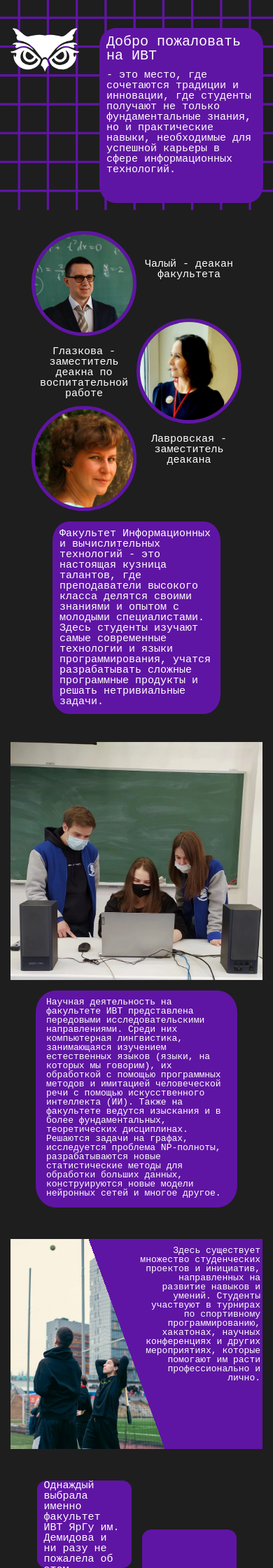
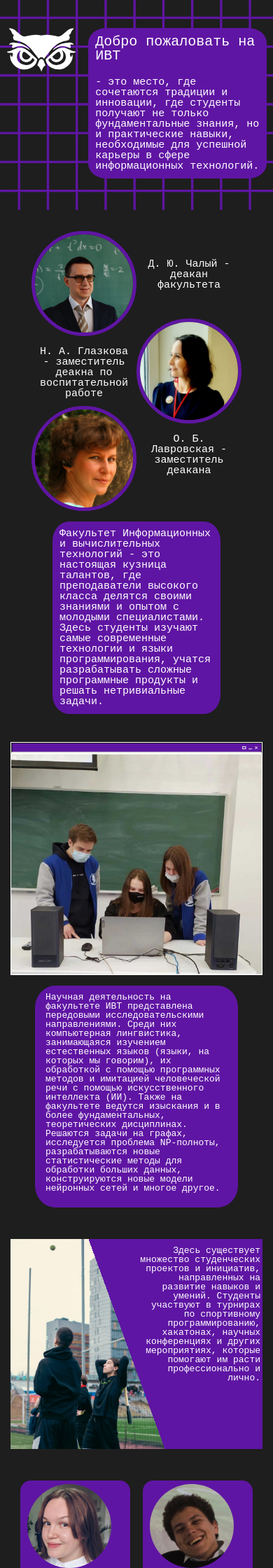
Before and after one commit to RAT-404/ivt_sait, a FastAPI app: page / in a window 390 px wide. Shown: the top 2240 px of the page at 70% size. Run offline with FastAPI, Linux system fonts and the light colour scheme; style sheets or scripts are compiled from the project's sources.

Commit message:
updated frontend styles and icons

```diff
--- a/app/templates/index.html
+++ b/app/templates/index.html
@@ -4,8 +4,8 @@
     <title>Расписание</title>
     <meta charset="UTF-8">
     <!-- <meta name="format-detection" content="telephone=no"> -->
-    <link rel="stylesheet" href="css//style.css">
-    <link rel="shortcut icon" href="favicon.ico">
+    <link rel="stylesheet" href="scss/style.css">
+    <link rel="shortcut icon" href="/vec_img/логотип.svg">
     <meta name="viewport" content="width=device-width, initial-scale=1.0, maximum-scale=1.0, user-scalable=0">
     <meta name="viewport" content="width=device-width, initial-scale=1.0">
 </head>
@@ -20,6 +20,7 @@
             </div>
             <div class="text-block">
                 <h1>Добро пожаловать на ИВТ</h1>
+                <h2>Извините но наш сайт не поддерживает ваше устройство :(</h2>
                 <p>- это место, где сочетаются традиции и инновации, где студенты получают не только фундаментальные знания, но и практические навыки, необходимые для успешной карьеры в сфере информационных технологий.</p>
             </div>
 
@@ -32,7 +33,7 @@
                             <img src="images/чалый.png" alt="Чалый">
                         </div>
                         <div id="под-текст">
-                            <p>Глазкова - заместитель деакна по воспитательной работе</p>
+                            <p>Н. А. Глазкова - заместитель деакна по воспитательной работе</p>
                         </div>
                         <div id="перс3" class="photo-prepod">
                             <img src="/images/лавровская.png" alt="лавровская">
@@ -40,13 +41,13 @@
                     </div>
                     <div id="правые-фото" class="hphotos">
                         <div id="под-текст">
-                            <p>Чалый - деакан факультета</p>
+                            <p>Д. Ю. Чалый - деакан факультета</p>
                         </div>
                         <div id="перс2" class="photo-prepod">
                             <img src="images/глазкова.png" alt="глазкова">
                         </div>
                         <div id="под-текст">
-                            <p>Лавровская - заместитель деакана</p>
+                            <p>О. Б. Лавровская - заместитель деакана</p>
                         </div>
                     </div>
 
@@ -57,8 +58,11 @@
                 </div>
             </div>
             <div id="окна-направлений" class="block">
+                <div class="border">
+                    <img src="/vec_img/окно1.svg" alt="окно">
+                </div>
                 <div class="photo-mesto">
-                    <img src="/images/ученые.png" alt="ученые">
+                    <img src="/images/ученые.jpeg" alt="окно">
                 </div>
                 <div class="text-block">
                     <p>Научная деятельность на факультете ИВТ представлена передовыми исследовательскими направлениями. Среди них компьютерная лингвистика, занимающаяся изучением естественных языков (языки, на которых мы говорим), их обработкой с помощью программных методов и имитацией человеческой речи с помощью искусственного интеллекта (ИИ). Также на факультете ведутся изыскания и в более фундаментальных, теоретических дисциплинах. Решаются задачи на графах, исследуется проблема NP-полноты, разрабатываются новые статистические методы для обработки больших данных, конструируются новые модели нейронных сетей и многое другое.</p>
@@ -74,19 +78,31 @@
             </div>
             <div id="отзывы" class="block">
                 <div id="левые" class="otzivi">
-                    <div class="text-block">
-                        <p>Однаждый выбрала именно факультет ИВТ ЯрГу им. Демидова и ни разу не пожалела об этом. Учебная программа не сильно легкая, зато интересная. Больше всего мне нравится, то что у нас на факультете много возможностей для активных студентов и точек роста как для профессиональной деятельности, так и в других интересных для меня сферах.</p>
+                    <div id="odin" class="text-block">
+                        <img src="/images/полина.png" alt="Полина">
+                        <p>Полина Горбачева - студентка группы ИВТ-12:</p>
+                        <p>Я выбрала именно факультет ИВТ ЯрГу им. Демидова и ни разу не пожалела об этом. Учебная программа сложная, но интересная. Больше всего мне нравится, то что у нас на факультете много возможностей для активных студентов и точек роста как для проф. деятельности, так и в других интересных для меня сферах.</p>
                     </div>
-                    <div class="text-block">
-
+                    <div id="dva" class="text-block">
+                        <img src="/images/Евгения.png" alt="Евгения">
+                        <p>Шалаева Евгения - студентка группы ИВТ-13:</p>
+                        <p>Обучение в ЯрГУ им. Демидова - это не только получение качественного образования, но и возможность раскрыть свой потенциал, приобрести ценный опыт и незабываемые впечатления. Я с удовольствием участвовала в различных мероприятиях, которые не только развлекали, но и обогащали меня духовно и интеллектуально.
+                            Я искренне рекомендую ЯрГУ всем, кто стремится получить качественное образование и яркие студенческие годы.</p>
                     </div>
                 </div>
                 <div id="правые" class="otzivi">
-                    <div class="text-block">
-
+                    <div id="tri" class="text-block">
+                        <img src="/images/Денис.png" alt="Денис">
+                        <p>Матвеев Денис - студент группы ИТ-12:</p>
+                        <p>ЯрГУ чудесный университет, который с первых дней учебы показывается себя с лучших сторон
+                            Сильный педагогический состав, возможность самореализации в совершенно разных областях, а также очень комфортные условия!</p>
                     </div>
-                    <div class="text-block">
-
+                    <div id="chetire" class="text-block">
+                        <img src="/images/Блинов.png" alt="Блинов">
+                        <p>Александр Блинов - студент группы ПИЭ-12:</p>
+                        <p>ЯрГУ является довольно-таки сильным университетом: по данным за 2019 год Ярославский ВУЗ занял 45 место среди других университетов. Здесь хорошие преподаватели, которые могут пойти навстречу.
+                            Из ЯрГУ выпускаются подкованные выпускники, которые могут найти хорошую работу
+                            </p>
                     </div>
                 </div>
             </div>
@@ -95,18 +111,17 @@
         <div class="footer">
             <div id="текст-подвала">
                 <div class="icon">
-
+                    <img src="/vec_img/СБО.svg" alt="СБО">
                 </div>
                 <div class="icon">
                     <img src="/vec_img/logo.svg" alt="логотип">
                 </div>
                 <div class="icon">
-
+                    <img src="/vec_img/ВК.svg" alt="ВК">
                 </div>
             </div>
         </div>
     </main>
-
 </div>
 </body>
 </html>
--- a/app/templates/scss/_glavstr.scss
+++ b/app/templates/scss/_glavstr.scss
@@ -1,7 +1,27 @@
 body{
     background-color: rgb(30, 30, 30);
 }
-.container {
+img{
+    height: 0;
+    width: 0;
+}
+p{
+    font-size: 0;
+}
+h1{
+    font-size: 0;
+}
+h2{
+    font-size: 300px;
+    font-family: 'Courier New', Courier, monospace;
+    color: white;
+}
+
+@media(max-width: 950px) {
+    h2{
+        font-size: 0;
+    }
+    .container {
     max-width: 1030px;
     margin: 0 auto;
     padding: 0px 15px;
@@ -37,12 +57,6 @@ body{
     height: 100px;
 
 }
-
-
-
-
-
-@media(max-width: 950px) {
     .container{
         margin-top: 10px;
         color: white;
@@ -72,8 +86,8 @@ body{
         background-position: center center;
         .text-block{
             background-color: rgb(95, 21, 163);
-            width: 60%;
-            height: 250px;
+            width: 255px;
+            height: 215px;
             border-radius: 10%;
             margin: 40px auto;
         }
@@ -143,18 +157,31 @@ body{
         flex-direction: column;
         width: 100%;
         height: 680px;
+        .border{
+            border-width: 1px;
+            border-style: solid;
+            border-color: white;
+        }
+        .photo-mesto{
+            width: 100%;
+            height: 50%;
+            max-width: 100%;
+            border-width: 1px;
+            border-style: solid;
+            border-color: white;
+            img{
+                max-width: 100%;
+            }
+        }
         .text-block{
             p{
                 margin-left: 15px;
                 font-size: 13px;
             }
-            width: 80%;
+            width: 290px;
             height: 50%;
         }
-        .photo-mesto{
-            width: 100%;
-            height: 50%;
-        }
+
     }
     #мероприятия{
         width: 100%;
@@ -172,19 +199,36 @@ body{
     }
     #отзывы{
         display: flex;
-        height: 600px;
+        height: 1350px;
+        width: 350px;
         .otzivi{
             width: 50%;
-            height: 300px;
+            height: auto;
             .text-block{
                 width: 90%;
-                height: 125px;
+                height: 600px;
+                border-radius: 15px;
+                img{
+                    height: 120px;
+                    width: 120px;
+                    border-radius: 50%;
+                    margin: 5px 10px;
+                }
+            }
+            #dva{
+                height: 700px;
+            }
+            #tri{
+                height: 480px;
+            }
+            #chetire{
+                height: 555px;
             }
 
         }
     }
     #правые{
-        margin-top: 70px;
+        margin-top: 0px;
     }
     #левые{
         margin-bottom: 25px;
--- a/app/templates/scss/style.css
+++ b/app/templates/scss/style.css
@@ -78,51 +78,67 @@ body {
   background-color: rgb(30, 30, 30);
 }
 
+img {
+  height: 0;
+  width: 0;
+}
+
+p {
+  font-size: 0;
+}
+
+h1 {
+  font-size: 0;
+}
+
+h2 {
+  font-size: 300px;
+  font-family: "Courier New", Courier, monospace;
+  color: white;
+}
+
+@media (max-width: 950px) {
+  h2 {
+    font-size: 0;
+  }
   .container {
     max-width: 1030px;
     margin: 0 auto;
     padding: 0px 15px;
     background-color: rgb(30, 30, 30);
   }
-
   .header {
     display: flex;
     justify-content: space-around;
     height: 600px;
   }
-
   .block {
     display: flex;
     justify-content: space-between;
     height: 600px;
   }
-
   .logo {
     width: 200px;
     height: 200px;
     margin-top: 80px;
   }
-
   .text-block {
     background-color: rgb(95, 21, 163);
     width: 45%;
     height: 400px;
     border-radius: 10%;
   }
-
   .photo-prepod {
     border-radius: 50%;
     width: 100px;
     height: 100px;
   }
-
-@media (max-width: 950px) {
   .container {
     margin-top: 10px;
     color: white;
   }
   .text-block {
-    background-color: blurgb(95, 21, 163);
+    background-color: rgb(95, 21, 163);
     width: 80%;
     height: 250px;
     border-radius: 10%;
@@ -147,8 +163,8 @@ body {
   }
   .header .text-block {
     background-color: rgb(95, 21, 163);
-    width: 60%;
-    height: 250px;
+    width: 255px;
+    height: 215px;
     border-radius: 10%;
     margin: 40px auto;
   }
@@ -181,7 +197,7 @@ body {
   #преподы .photos .hphotos .photo-prepod {
     width: 100%;
     height: 150px;
-    background-color: black;
+    background-color: rgb(30, 30, 30);
     border-radius: 50%;
     border-color: rgb(95, 21, 163);
     border-style: solid;
@@ -191,11 +207,15 @@ body {
     border-radius: 50%;
   }
   #преподы .photos .hphotos #под-текст {
-    margin: 25px auto;
+    margin: 15px auto 35px auto;
     height: 50px;
+    text-align: center;
   }
   #преподы .photos #правые-фото {
     margin-top: 25px;
+  }
+  #преподы .text-block {
+    height: 400px;
   }
   .photo-mesto {
     width: 50%;
@@ -206,33 +226,77 @@ body {
     height: 100%;
   }
   #окна-направлений {
+    flex-direction: column;
     width: 100%;
-    border-color: rgb(95, 21, 163);
+    height: 680px;
+  }
+  #окна-направлений .border {
+    border-width: 1px;
     border-style: solid;
-    border-width: 3px;
-    display: flex;
+    border-color: white;
+  }
+  #окна-направлений .photo-mesto {
+    width: 100%;
+    height: 50%;
+    max-width: 100%;
+    border-width: 1px;
+    border-style: solid;
+    border-color: white;
+  }
+  #окна-направлений .photo-mesto img {
+    max-width: 100%;
+  }
+  #окна-направлений .text-block {
+    width: 290px;
+    height: 50%;
+  }
+  #окна-направлений .text-block p {
+    margin-left: 15px;
+    font-size: 13px;
   }
   #мероприятия {
     width: 100%;
-    background: linear-gradient(70deg, transparent 50%, rgba(94, 21, 163, 0.742) 55%), url(/images/мероприятия.png);
+    background: linear-gradient(70deg, transparent 47%, rgb(94, 21, 163) 0%), url(/images/спорт.png);
     background-repeat: no-repeat;
     background-size: cover;
     background-position: left;
   }
+  #мероприятия p {
+    font-size: 13px;
+    text-align: right;
+    margin: 10px 3px;
+  }
   #отзывы {
     display: flex;
-    height: 370px;
+    height: 1350px;
+    width: 350px;
   }
   #отзывы .otzivi {
     width: 50%;
-    height: 300px;
+    height: auto;
   }
   #отзывы .otzivi .text-block {
     width: 90%;
-    height: 125px;
+    height: 600px;
+    border-radius: 15px;
+  }
+  #отзывы .otzivi .text-block img {
+    height: 120px;
+    width: 120px;
+    border-radius: 50%;
+    margin: 5px 10px;
+  }
+  #отзывы .otzivi #dva {
+    height: 700px;
+  }
+  #отзывы .otzivi #tri {
+    height: 480px;
+  }
+  #отзывы .otzivi #chetire {
+    height: 555px;
   }
   #правые {
-    margin-top: 70px;
+    margin-top: 0px;
   }
   #левые {
     margin-bottom: 25px;
@@ -248,10 +312,51 @@ body {
     background-repeat: no-repeat;
     background-size: cover;
     background-position: center center;
+    justify-content: center;
   }
-  @font-face {
-    font-family: 3270;
-    src: url("/fonts/3270.ttf");
+  .footer #текст-подвала {
+    margin-top: 15px;
+    width: 240px;
+    height: 72px;
+    background-color: rgb(30, 30, 30);
+    border-radius: 15px;
+    display: flex;
+    justify-content: center;
+  }
+  .footer #текст-подвала .icon {
+    margin: 6px 10px;
+    width: 60px;
+    height: 60px;
+  }
+  p {
+    font-family: "Courier New", Courier, monospace;
+    font-size: 15px;
+    margin: 10px 10px;
+  }
+  h1 {
+    font-family: "Courier New", Courier, monospace;
+    font-size: 20px;
+    margin: 10px 10px;
+  }
+}
+@media (max-width: 345px) {
+  p {
+    font-size: 12px;
+  }
+  .header .text-block {
+    height: 220px;
+  }
+  #преподы .text-block p {
+    font-size: 14px;
+  }
+  #мероприятия {
+    background: linear-gradient(70deg, transparent 50.5%, rgb(94, 21, 163) 0%), url(/images/спорт.png);
+    background-repeat: no-repeat;
+    background-size: cover;
+    background-position: left;
+  }
+  #мероприятия p {
+    font-size: 11px;
   }
 }
 body {
```
Also changed, not shown: app/templates/images/Блинов.png (added), app/templates/images/Денис.png (added), app/templates/images/Евгения.png (added), app/templates/images/полина.png (added), app/templates/images/ученые.jpeg (added), app/templates/vec_img/logo.svg, app/templates/vec_img/ВК.svg (added), app/templates/vec_img/СБО.svg (added), app/templates/vec_img/окно.svg (added), app/templates/vec_img/окно1.svg (added), 1 other file. Lines whose indentation alone changed are shown as unchanged.
